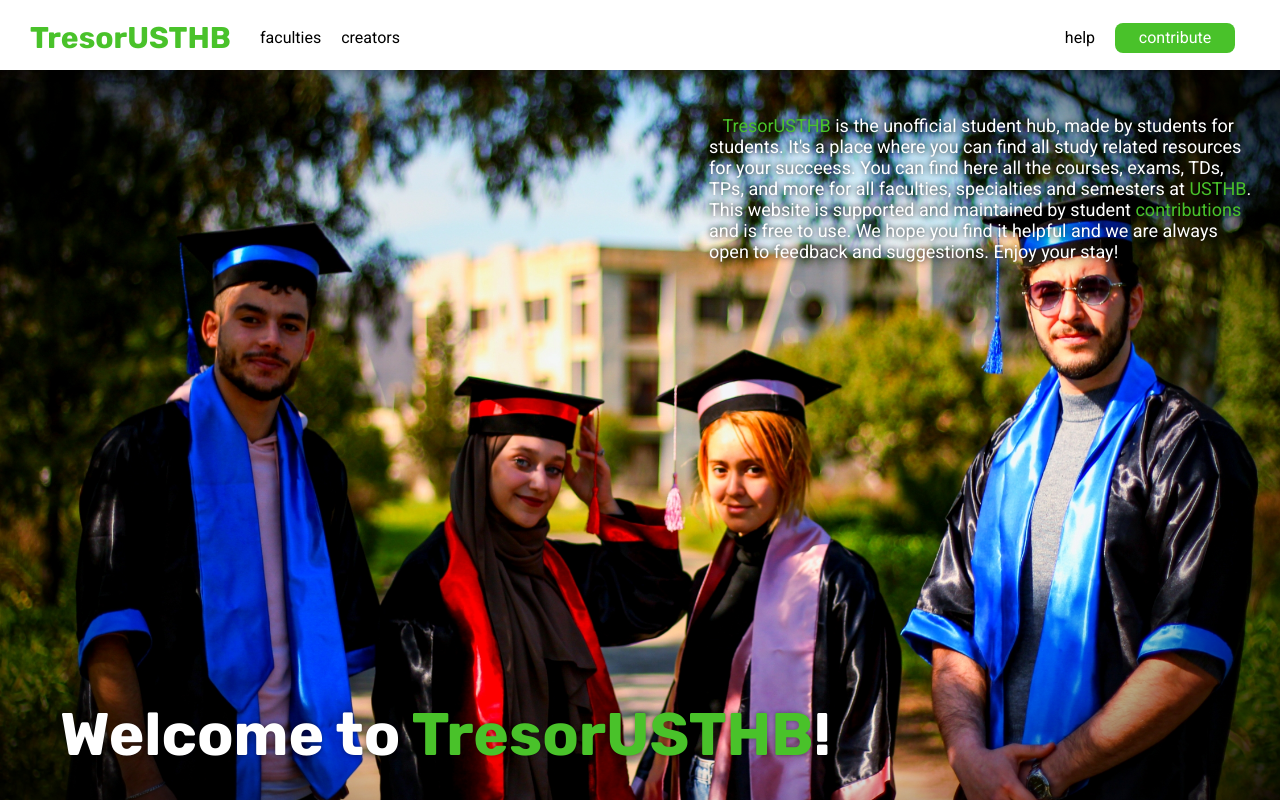
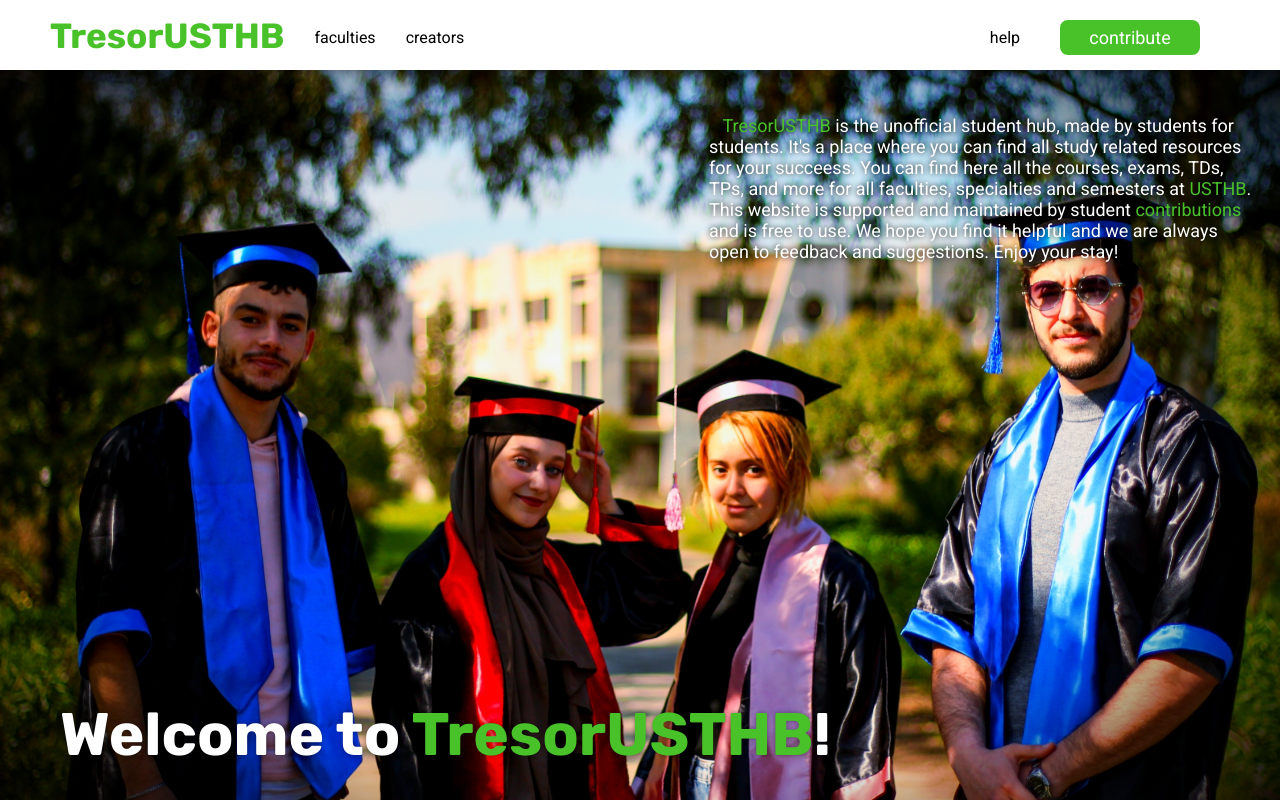
Before and after one commit to hexxt-git/bib-usthb, a SvelteKit app: page / in a window 1280 px wide. Shown: the top 802 px of the page. Built offline with nearby package versions, Linux system fonts and the light colour scheme.

Commit message:
commit message with multi line
do i get beans or
do i not get beans

```diff
--- a/src/app.html
+++ b/src/app.html
@@ -18,7 +18,7 @@
 			scroll-behavior: smooth;
 			box-sizing: border-box;
 			--nav-height: 70px;
-			--side-margin: 70px;
+			--side-margin: 90px;
 			--barnd-green: #49c22a;
 			--off-white: #f3f5f3;
 			--off-off-white: #eeeeee;
--- a/src/routes/Nav.svelte
+++ b/src/routes/Nav.svelte
@@ -39,29 +39,26 @@
     #nav-left{
         display: flex;
         align-items: center;
-        gap: 20px;
-        padding-left: 30px;
+        gap: 30px;
+        padding-left: 50px;
     }
     #nav-right{
         display: flex;
         align-items: center;
-        gap: 20px;
-        padding-right: 45px;
+        gap: 40px;
+        padding-right: 80px;
     }
     #nav-logo{
         min-width: 210px;
         color: var(--barnd-green);
         font-family: 'Rubik';
         font-weight: 700;
-        font-size: 30px;
+        font-size: 35px;
         user-select: none;
         cursor: pointer;
         transition: text-shadow 200ms ease-in-out;
-        -webkit-transition: text-shadow 200ms ease-in-out;
-        -moz-transition: text-shadow 200ms ease-in-out;
-        -ms-transition: text-shadow 200ms ease-in-out;
-        -o-transition: text-shadow 200ms ease-in-out;
         text-decoration: none;
+        transform: translateY(-2px);
     }
     #nav-logo:hover{
         text-shadow: var(--weak-glow);
@@ -69,25 +66,18 @@
     #nav-contribute{
         color: white;
         background-color: var(--barnd-green);
-        width: 120px;
-        height: 30px;
+        width: 140px;
+        height: 35px;
         display: flex;
         justify-content: center;
         align-items: center;
         border-radius: 8px;
-        -webkit-border-radius: 8px;
-        -moz-border-radius: 8px;
-        -ms-border-radius: 8px;
-        -o-border-radius: 8px;
         user-select: none;
         cursor: pointer;
         transition: box-shadow 200ms ease-in-out;
-        -webkit-transition: box-shadow 200ms ease-in-out;
-        -moz-transition: box-shadow 200ms ease-in-out;
-        -ms-transition: box-shadow 200ms ease-in-out;
-        -o-transition: box-shadow 200ms ease-in-out;
         text-decoration: none;
         flex-shrink: 1;
+        font-size: 18px;
     }
     #nav-contribute:hover{
         box-shadow: var(--strong-glow);
--- a/src/routes/Welcome.svelte
+++ b/src/routes/Welcome.svelte
@@ -16,7 +16,6 @@
         bottom: 30px;
         left: 60px;
         margin: 0px;
-        user-select: none;
         color: white;
         font-family: 'Rubik';
         font-size: 60px;
--- a/src/routes/contribute/+page.svelte
+++ b/src/routes/contribute/+page.svelte
@@ -147,6 +147,7 @@
         <p>
             &nbsp;&nbsp;&nbsp;your contribution are greatly appreciated. it may take a few days for your files to be reviewed and added to the website. you will be notified by email when your files are added. for more details read <a href="../help" target="_blank">help</a> page.
         </p>
+        <textarea name="message" id="message" cols="80" rows="3" placeholder="any additional feedback"></textarea>
         <button type="submit" on:click={submit}>submit</button>
     </form>
 </main>
```
